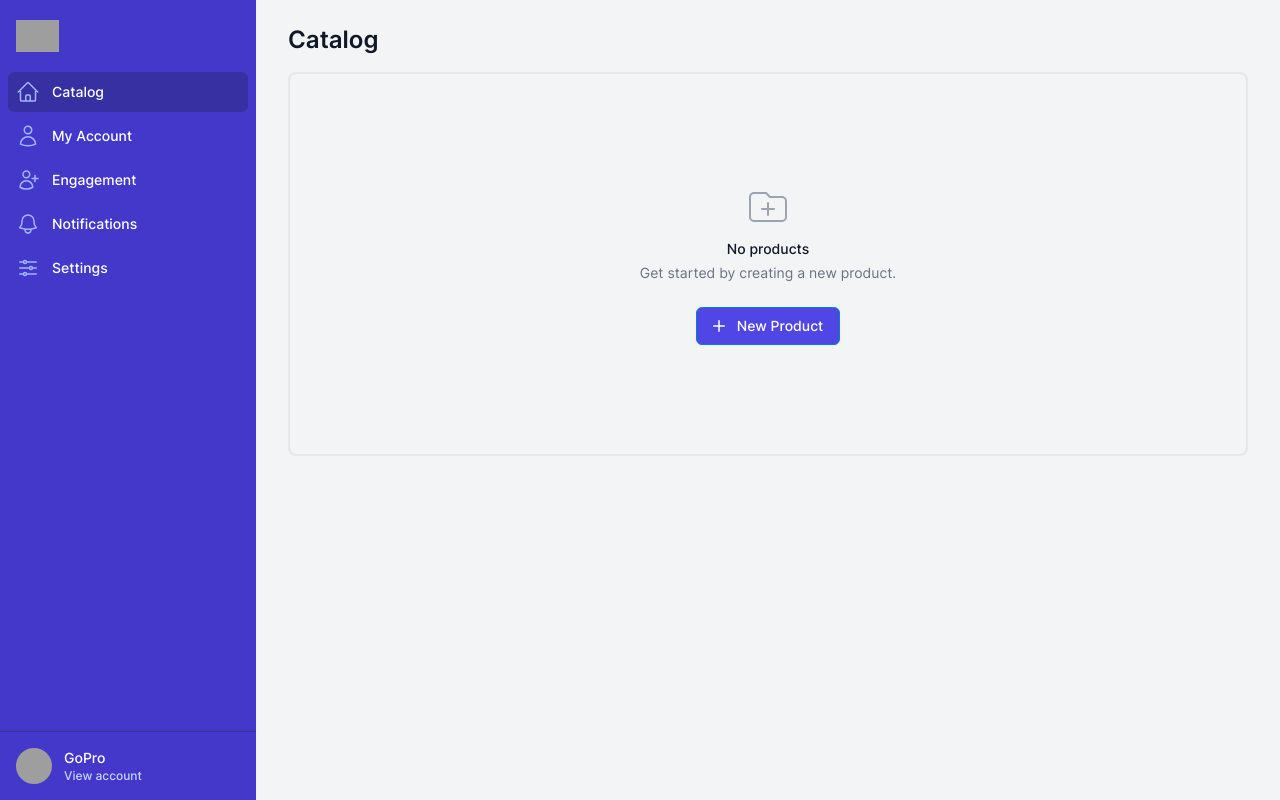
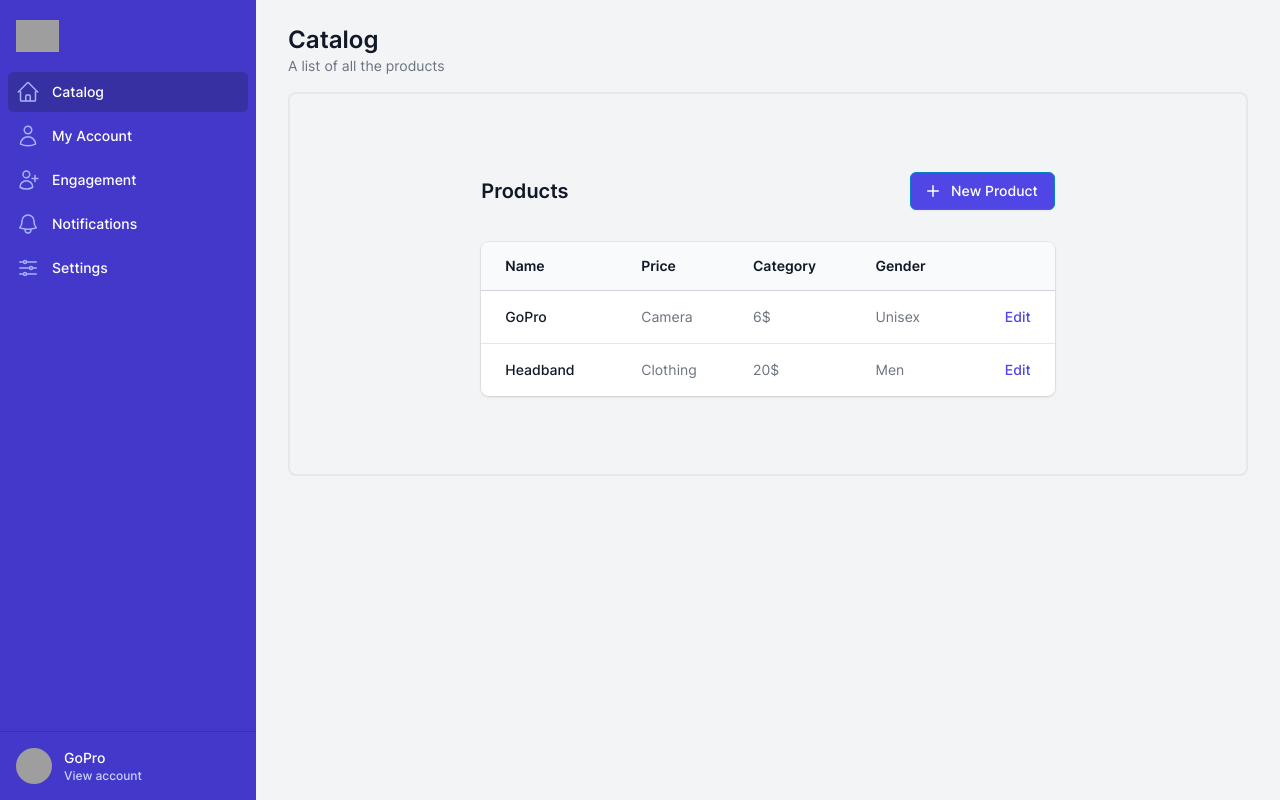
Before and after one commit to 0xgoldenlion/Brandinate-Monorepo, a Next.js app in the folder react-app/: page /catalog in a window 1280 px wide. Built offline with nearby package versions, Linux system fonts and the light colour scheme; grey boxes are pictures that could not be loaded; what @composedb/client would draw is missing.

Commit message:
feat: add products list

```diff
--- /dev/null
+++ b/react-app/src/components/brand-products/ProductsList.tsx
@@ -0,0 +1,104 @@
+import { PlusIcon } from '@heroicons/react/20/solid';
+import Link from 'next/link';
+
+import Button from '../buttons/Button';
+
+export interface Product {
+  name: string;
+  price: string;
+  gender: string;
+  category: string;
+}
+
+export default function ProductsList({ products }: { products: Product[] }) {
+  return (
+    <>
+      <div className='w-4/6 px-4 sm:px-6 lg:px-8'>
+        <div className='sm:flex sm:items-center'>
+          <div className='sm:flex-auto'>
+            <h1 className='text-xl font-semibold text-gray-900'>Products</h1>
+          </div>
+          <div className='mt-4 sm:mt-0 sm:ml-16 sm:flex-none'>
+            <Link href='/catalog/new'>
+              <Button>
+                <PlusIcon className='-ml-1 mr-2 h-5 w-5' aria-hidden='true' />
+                New Product
+              </Button>
+            </Link>
+          </div>
+        </div>
+        <div className='mt-8 flex flex-col'>
+          <div className='-my-2 -mx-4 overflow-x-auto sm:-mx-6 lg:-mx-8'>
+            <div className='inline-block min-w-full py-2 align-middle md:px-6 lg:px-8'>
+              <div className='overflow-hidden shadow ring-1 ring-black ring-opacity-5 md:rounded-lg'>
+                <table className='w-full divide-y divide-gray-300'>
+                  <thead className='bg-gray-50'>
+                    <tr>
+                      <th
+                        scope='col'
+                        className='py-3.5 pl-4 pr-3 text-left text-sm font-semibold text-gray-900 sm:pl-6'
+                      >
+                        Name
+                      </th>
+                      <th
+                        scope='col'
+                        className='px-3 py-3.5 text-left text-sm font-semibold text-gray-900'
+                      >
+                        Price
+                      </th>
+                      <th
+                        scope='col'
+                        className='px-3 py-3.5 text-left text-sm font-semibold text-gray-900'
+                      >
+                        Category
+                      </th>
+                      <th
+                        scope='col'
+                        className='px-3 py-3.5 text-left text-sm font-semibold text-gray-900'
+                      >
+                        Gender
+                      </th>
+                      <th
+                        scope='col'
+                        className='relative py-3.5 pl-3 pr-4 sm:pr-6'
+                      >
+                        <span className='sr-only'>Edit</span>
+                      </th>
+                    </tr>
+                  </thead>
+                  <tbody className='divide-y divide-gray-200 bg-white'>
+                    {products.map((product) => (
+                      <tr key={product.price}>
+                        <td className='whitespace-nowrap py-4 pl-4 pr-3 text-sm font-medium text-gray-900 sm:pl-6'>
+                          {product.name}
+                        </td>
+                        <td className='whitespace-nowrap px-3 py-4 text-sm text-gray-500'>
+                          {product.category}
+                        </td>
+                        <td className='whitespace-nowrap px-3 py-4 text-sm text-gray-500'>
+                          {product.price}
+                        </td>
+                        <td className='whitespace-nowrap px-3 py-4 text-sm text-gray-500'>
+                          {product.gender}
+                        </td>
+                        <td className='relative whitespace-nowrap py-4 pl-3 pr-4 text-right text-sm font-medium sm:pr-6'>
+                          <a
+                            href='#'
+                            className='text-indigo-600 hover:text-indigo-900'
+                          >
+                            Edit
+                            <span className='sr-only'>, {product.name}</span>
+                          </a>
+                        </td>
+                      </tr>
+                    ))}
+                  </tbody>
+                </table>
+              </div>
+            </div>
+          </div>
+        </div>
+      </div>
+    </>
+  );
+}
--- /dev/null
+++ b/react-app/src/components/text/H1.tsx
@@ -0,0 +1,5 @@
+import React from 'react';
+
+export default function H1({ children }: { children: React.ReactNode }) {
+  return <h1 className='text-2xl font-semibold text-gray-900'>{children}</h1>;
+}
--- /dev/null
+++ b/react-app/src/components/text/Subtitle.tsx
@@ -0,0 +1,13 @@
+import React from 'react'
+
+export default function Subtitle({
+  className,
+  children,
+}: {
+  className?: string;
+  children: React.ReactNode;
+}) {
+  return (
+    <p className={'text-sm text-gray-500 ' + className ?? ''}>{children}</p>
+  );
+}
--- a/react-app/src/pages/catalog.tsx
+++ b/react-app/src/pages/catalog.tsx
@@ -1,17 +1,32 @@
+import ProductsList, {
+  Product,
+} from '@/components/brand-products/ProductsList';
 import { ProductsEmptyState } from '@/components/empty-state/products-empty-state';
 import AppLayout from '@/components/layout/AppLayout';
+import H1 from '@/components/text/H1';
+import Subtitle from '@/components/text/Subtitle';
 
 export default function Catalog() {
+  const products: Product[] = [
+    { name: 'GoPro', price: '6$', category: 'Camera', gender: 'Unisex' },
+    { name: 'Headband', price: '20$', category: 'Clothing', gender: 'Men' },
+  ];
+
   return (
     <>
       <AppLayout>
         <div className='mx-auto max-w-7xl px-4 sm:px-6 md:px-8'>
-          <h1 className='text-2xl font-semibold text-gray-900'>Catalog</h1>
+          <H1>Catalog</H1>
+          <Subtitle>A list of all the products</Subtitle>
         </div>
         <div className='mx-auto max-w-7xl px-4 sm:px-6 md:px-8'>
           <div className='py-4'>
-            <div className='h-96 rounded-lg border-2 border-solid border-gray-200 flex items-center justify-center' >
-              <ProductsEmptyState></ProductsEmptyState>
+            <div className='flex h-96 items-center justify-center rounded-lg border-2 border-solid border-gray-200'>
+              {products.length === 0 ? (
+                <ProductsEmptyState></ProductsEmptyState>
+              ) : (
+                <ProductsList products={products}></ProductsList>
+              )}
             </div>
           </div>
         </div>
```
Also changed, not shown: react-app/src/pages/account.tsx (+31 -20 lines).
